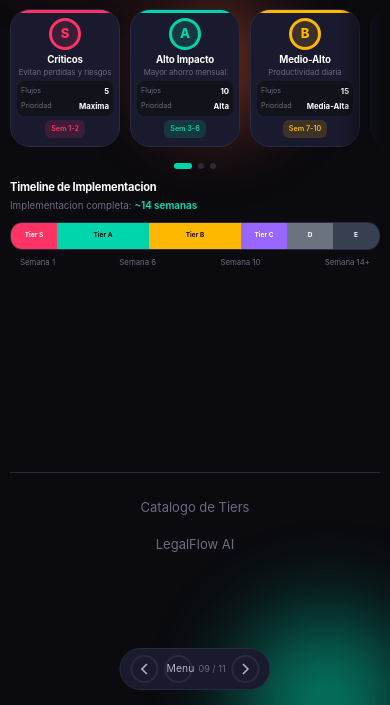
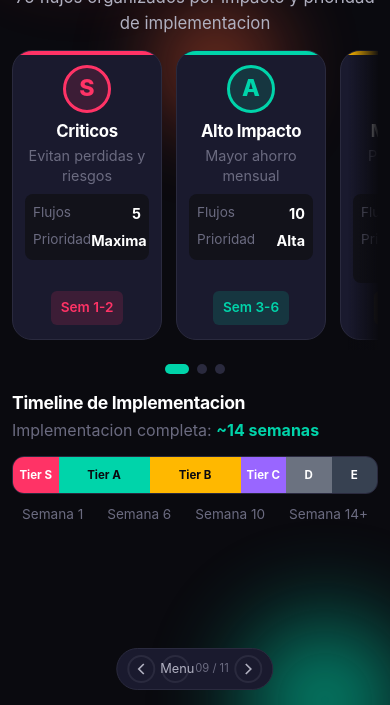
Before and after one commit to AlexaieDev/Presentaciones, a plain HTML site: page slides/09-catalogo-tiers.html in a window 390 px wide. Shown: the part 139-844 px from the top of the page. Drawn offline with Linux system fonts and the light colour scheme.

Commit message:
Fuentes 20% mas grandes en mobile, ocultar footer, mejor uso del espacio
- Aumentar font-size base a 17px (768px) y 16px (480px)
- Titulos h1-h4 y parrafos 20% mas grandes
- Ocultar slide-footer en mobile para ganar espacio
- Reducir margins y paddings
- Slide 09: tarjetas tier mas grandes (160px)
- Slide 01: hero con fuentes aumentadas

```diff
--- a/css/styles.css
+++ b/css/styles.css
@@ -901,34 +901,50 @@ tr:hover td {
 /* Móvil Grande */
 @media (max-width: 768px) {
     :root {
-        font-size: 14px;
+        font-size: 17px;
     }
 
     .slide {
-        padding: 12px;
-        padding-bottom: 80px;
+        padding: 14px;
+        padding-bottom: 65px;
     }
 
-    /* Tipografía móvil */
+    .slide-content {
+        flex: 1;
+        display: flex;
+        flex-direction: column;
+    }
+
+    .slide-footer {
+        display: none; /* Ocultar footer en móvil para ganar espacio */
+    }
+
+    .slide-header {
+        margin-bottom: 14px;
+    }
+
+    /* Tipografía móvil - 20% MÁS GRANDE */
     h1 {
-        font-size: 2rem;
-        line-height: 1.3;
+        font-size: 2.1rem;
+        line-height: 1.2;
     }
 
     h2 {
-        font-size: 1.75rem;
+        font-size: 1.8rem;
+        line-height: 1.25;
     }
 
     h3 {
-        font-size: 1.4rem;
+        font-size: 1.5rem;
     }
 
     h4 {
-        font-size: 1.2rem;
+        font-size: 1.3rem;
     }
 
     p {
-        font-size: 1rem;
+        font-size: 1.1rem;
+        line-height: 1.5;
     }
 
     /* Grids a una columna */
@@ -1104,28 +1120,40 @@ tr:hover td {
 /* Móvil Pequeño */
 @media (max-width: 480px) {
     :root {
-        font-size: 13px;
+        font-size: 16px;
     }
 
     .slide {
-        padding: 10px;
-        padding-bottom: 70px;
+        padding: 12px;
+        padding-bottom: 60px;
+    }
+
+    .slide-header {
+        margin-bottom: 12px;
     }
 
     h1 {
+        font-size: 1.9rem;
+    }
+
+    h2 {
         font-size: 1.6rem;
     }
 
-    h2 {
-        font-size: 1.4rem;
+    h3 {
+        font-size: 1.35rem;
     }
 
-    h3 {
-        font-size: 1.2rem;
+    h4 {
+        font-size: 1.15rem;
+    }
+
+    p {
+        font-size: 1.05rem;
     }
 
     .stat-number {
-        font-size: 1.6rem;
+        font-size: 1.8rem;
     }
 
     /* Tabla scroll horizontal con indicador */
--- a/slides/09-catalogo-tiers.html
+++ b/slides/09-catalogo-tiers.html
@@ -262,19 +262,19 @@
             }
         }
 
-        /* Móvil Grande */
+        /* Móvil Grande - 20% más grande */
         @media (max-width: 768px) {
             .catalogo-header h2 {
-                font-size: 1.5rem;
+                font-size: 1.7rem;
                 margin-bottom: 8px;
             }
 
             .catalogo-header p {
-                font-size: 0.9rem;
+                font-size: 1.15rem;
             }
 
             .catalogo-header {
-                margin-bottom: 12px;
+                margin-bottom: 14px;
             }
 
             /* Contenedor con indicador de scroll */
@@ -288,9 +288,9 @@
                 position: absolute;
                 top: 0;
                 right: 0;
-                width: 40px;
-                height: calc(100% - 12px);
-                background: linear-gradient(to right, transparent, rgba(10, 10, 15, 0.9));
+                width: 30px;
+                height: calc(100% - 24px);
+                background: linear-gradient(to right, transparent, rgba(10, 10, 15, 0.95));
                 pointer-events: none;
                 z-index: 2;
             }
@@ -299,13 +299,13 @@
             .scroll-indicator {
                 display: flex;
                 justify-content: center;
-                gap: 6px;
-                margin-top: 8px;
+                gap: 8px;
+                margin-top: 12px;
             }
 
             .scroll-dot {
-                width: 6px;
-                height: 6px;
+                width: 10px;
+                height: 10px;
                 border-radius: 50%;
                 background: var(--color-border);
                 transition: all 0.3s ease;
@@ -313,16 +313,16 @@
 
             .scroll-dot.active {
                 background: var(--color-cyan);
-                width: 18px;
-                border-radius: 3px;
+                width: 24px;
+                border-radius: 5px;
             }
 
             /* Grid horizontal con scroll */
             .tiers-grid {
                 display: flex;
                 overflow-x: auto;
-                gap: 10px;
-                padding-bottom: 8px;
+                gap: 14px;
+                padding-bottom: 12px;
                 scroll-snap-type: x mandatory;
                 -webkit-overflow-scrolling: touch;
                 scrollbar-width: none;
@@ -333,9 +333,9 @@
             }
 
             .tier-card {
-                flex: 0 0 120px;
-                min-width: 120px;
-                padding: 10px 8px;
+                flex: 0 0 160px;
+                min-width: 160px;
+                padding: 16px 14px;
                 scroll-snap-align: start;
             }
 
@@ -344,26 +344,26 @@
             }
 
             .tier-card::before {
-                height: 3px;
+                height: 4px;
             }
 
             .tier-badge-large {
-                width: 36px;
-                height: 36px;
-                font-size: 1.2rem;
-                margin-bottom: 6px;
-                border-width: 2px;
+                width: 54px;
+                height: 54px;
+                font-size: 1.7rem;
+                margin-bottom: 10px;
+                border-width: 3px;
             }
 
             .tier-name {
-                font-size: 0.8rem;
-                margin-bottom: 2px;
+                font-size: 1.15rem;
+                margin-bottom: 5px;
             }
 
             .tier-description {
-                font-size: 0.65rem;
-                margin-bottom: 6px;
-                line-height: 1.3;
+                font-size: 0.95rem;
+                margin-bottom: 10px;
+                line-height: 1.4;
                 display: -webkit-box;
                 -webkit-line-clamp: 2;
                 -webkit-box-orient: vertical;
@@ -371,133 +371,133 @@
             }
 
             .tier-stats {
-                padding: 6px;
-                margin-bottom: 6px;
+                padding: 10px;
+                margin-bottom: 10px;
             }
 
             .tier-stat-row {
-                margin-bottom: 3px;
+                margin-bottom: 5px;
             }
 
             .tier-stat-label {
-                font-size: 0.6rem;
+                font-size: 0.9rem;
             }
 
             .tier-stat-value {
-                font-size: 0.65rem;
+                font-size: 0.95rem;
             }
 
             .tier-timeline {
-                padding: 4px 8px;
-                font-size: 0.6rem;
+                padding: 8px 12px;
+                font-size: 0.9rem;
             }
 
             /* Timeline */
             .implementation-timeline {
-                margin-top: 12px;
+                margin-top: 18px;
             }
 
             .timeline-header {
                 flex-direction: column;
                 align-items: flex-start;
-                gap: 4px;
-                margin-bottom: 8px;
+                gap: 5px;
+                margin-bottom: 12px;
             }
 
             .timeline-header h3 {
-                font-size: 0.9rem;
+                font-size: 1.2rem;
             }
 
             .timeline-total {
-                font-size: 0.8rem;
+                font-size: 1.05rem;
             }
 
             .timeline-bar {
-                height: 32px;
+                height: 42px;
                 flex-wrap: nowrap;
             }
 
             .timeline-segment {
-                font-size: 0.55rem;
+                font-size: 0.8rem;
             }
 
             .timeline-labels {
-                margin-top: 6px;
+                margin-top: 10px;
             }
 
             .timeline-label {
-                font-size: 0.6rem;
+                font-size: 0.85rem;
             }
         }
 
-        /* Móvil Pequeño */
+        /* Móvil Pequeño - 20% más grande */
         @media (max-width: 480px) {
             .catalogo-header h2 {
-                font-size: 1.2rem;
+                font-size: 1.5rem;
             }
 
             .catalogo-header p {
-                font-size: 0.8rem;
+                font-size: 1.05rem;
             }
 
             .tier-card {
-                flex: 0 0 110px;
-                min-width: 110px;
-                padding: 8px 6px;
+                flex: 0 0 150px;
+                min-width: 150px;
+                padding: 14px 12px;
             }
 
             .tier-badge-large {
-                width: 32px;
-                height: 32px;
-                font-size: 1rem;
+                width: 48px;
+                height: 48px;
+                font-size: 1.45rem;
+                margin-bottom: 8px;
+            }
+
+            .tier-name {
+                font-size: 1.05rem;
+            }
+
+            .tier-description {
+                font-size: 0.9rem;
+                margin-bottom: 8px;
+            }
+
+            .tier-stats {
+                padding: 8px;
+                margin-bottom: 8px;
+            }
+
+            .tier-stat-row {
                 margin-bottom: 4px;
             }
 
-            .tier-name {
-                font-size: 0.75rem;
-            }
-
-            .tier-description {
-                font-size: 0.6rem;
-                margin-bottom: 4px;
-            }
-
-            .tier-stats {
-                padding: 4px;
-                margin-bottom: 4px;
-            }
-
-            .tier-stat-row {
-                margin-bottom: 2px;
-            }
-
             .tier-stat-label {
-                font-size: 0.55rem;
+                font-size: 0.85rem;
             }
 
             .tier-stat-value {
-                font-size: 0.6rem;
+                font-size: 0.9rem;
             }
 
             .tier-timeline {
-                padding: 3px 6px;
-                font-size: 0.55rem;
+                padding: 6px 10px;
+                font-size: 0.85rem;
             }
 
             .timeline-bar {
-                height: 28px;
+                height: 38px;
             }
 
             .timeline-segment {
-                font-size: 0.5rem;
+                font-size: 0.72rem;
             }
 
             .timeline-header h3 {
-                font-size: 0.85rem;
+                font-size: 1.1rem;
             }
 
             .timeline-total {
-                font-size: 0.75rem;
+                font-size: 1rem;
             }
         }
     </style>
```
Also changed, not shown: slides/01-hero.html (+36 -32 lines).
